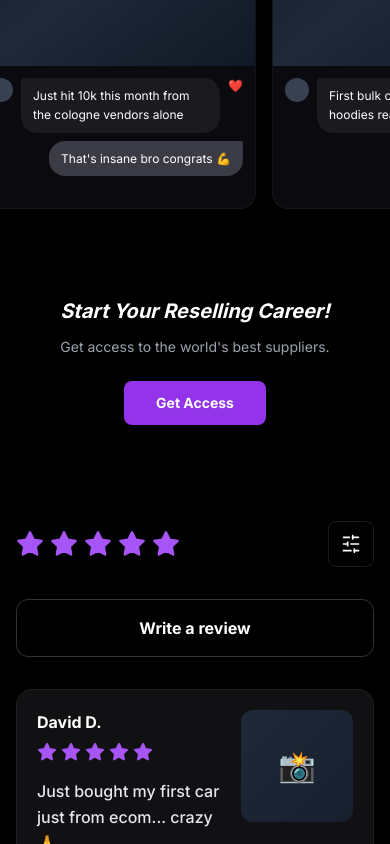
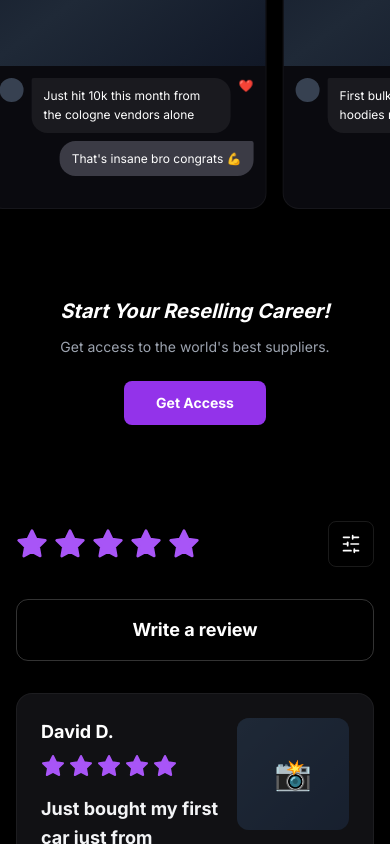
Before and after one commit to Expandingmind/Dochy, a Next.js app: page / in a window 390 px wide. Shown: the part 1156-2000 px from the top of the page. Built offline with nearby package versions, Linux system fonts and the light colour scheme.

Commit message:
Make reviews text 20% bigger with bold font

```diff
--- a/src/components/ReviewsSection.tsx
+++ b/src/components/ReviewsSection.tsx
@@ -65,7 +65,7 @@ function StarRating({ count }: { count: number }) {
       {[1, 2, 3, 4, 5].map((i) => (
         <Star
           key={i}
-          className={`w-5 h-5 ${
+          className={`w-6 h-6 ${
             i <= count
               ? "fill-purple-500 text-purple-500"
               : "fill-transparent text-purple-500/50"
@@ -84,7 +84,7 @@ export function ReviewsSection() {
         <div className="flex items-center justify-between mb-8">
           <div className="flex gap-1.5">
             {[1, 2, 3, 4, 5].map((i) => (
-              <Star key={i} className="w-7 h-7 md:w-8 md:h-8 fill-purple-500 text-purple-500" />
+              <Star key={i} className="w-8 h-8 md:w-9 md:h-9 fill-purple-500 text-purple-500" />
             ))}
           </div>
           <div className="flex items-center gap-3">
@@ -98,7 +98,7 @@ export function ReviewsSection() {
         </div>
 
         {/* Mobile Write a review button */}
-        <button className="md:hidden w-full py-4 mb-8 rounded-xl border border-white/20 text-white font-bold text-base hover:bg-white/5 transition-colors">
+        <button className="md:hidden w-full py-4 mb-8 rounded-xl border border-white/20 text-white font-bold text-lg hover:bg-white/5 transition-colors">
           Write a review
         </button>
 
@@ -107,16 +107,16 @@ export function ReviewsSection() {
           {reviews.map((review, i) => (
             <div
               key={i}
-              className="bg-[#111114] rounded-2xl p-5 md:p-6 border border-white/5"
+              className="bg-[#111114] rounded-2xl p-6 md:p-6 border border-white/5"
             >
               <div className="flex gap-4 md:gap-6">
                 {/* Content */}
                 <div className="flex-1 min-w-0">
-                  <h4 className="text-white font-bold text-base md:text-lg mb-2">
+                  <h4 className="text-white font-bold text-lg md:text-xl mb-2">
                     {review.name}
                   </h4>
                   <StarRating count={review.stars} />
-                  <p className="text-gray-200 font-medium text-base md:text-base mt-4 leading-relaxed">
+                  <p className="text-gray-100 font-bold text-lg md:text-lg mt-4 leading-relaxed">
                     {review.text}
                   </p>
                 </div>
```
